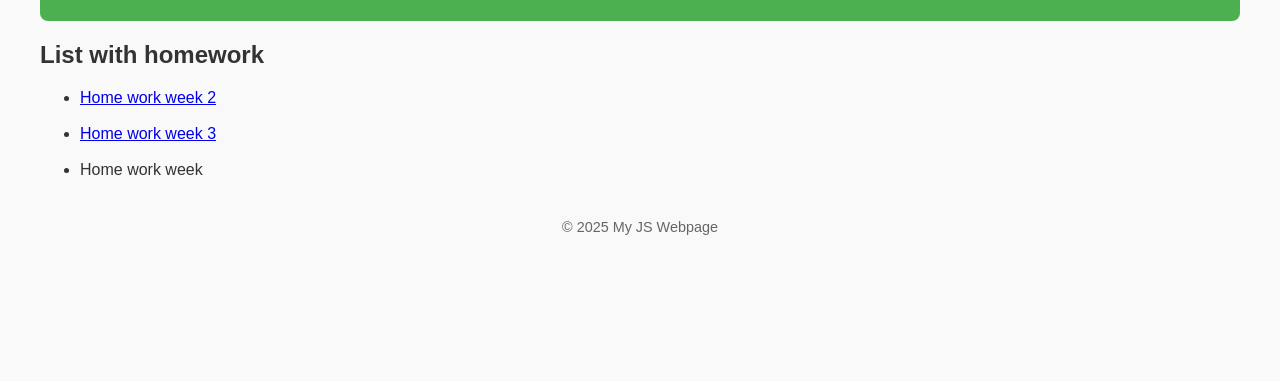
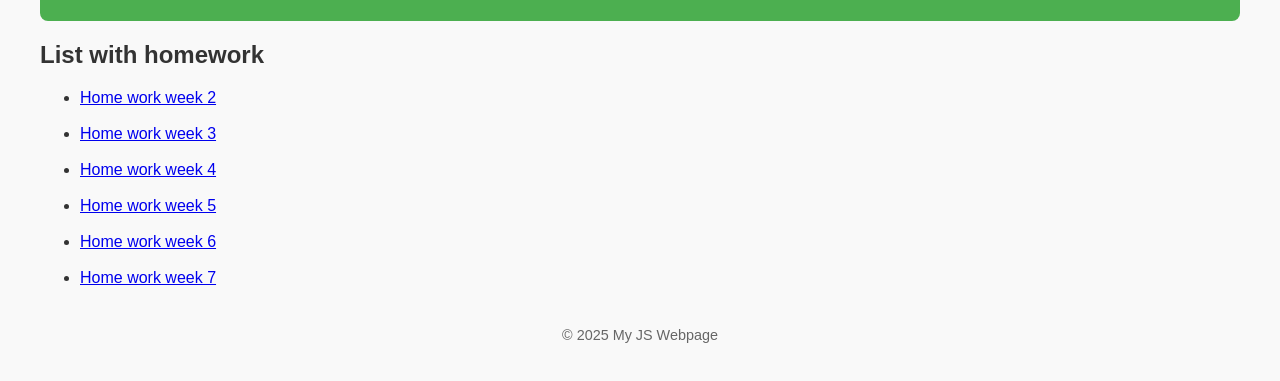
Before and after one commit to ivelinavramov/ivelinavramov.github.io, a plain HTML site: page index.html in a window 1280 px wide. Shown: the part 139-520 px from the top of the page. Drawn offline with Linux system fonts and the light colour scheme.

Commit message:
Update index.html

```diff
--- a/index.html
+++ b/index.html
@@ -38,11 +38,17 @@
 
     <h2>List with homework</h2>
   <ul>
-        <li><a href="hw2.html">Home work week 2</a></li>
+         <li><a href="hw2.html">Home work week 2</a></li>
         <br/>
-       <li><a href="hw3.html">Home work week 3</a></li>
+        <li><a href="hw3.html">Home work week 3</a></li>
         <br/>
-      <li>Home work week </li>
+         <li><a href="hw4.html">Home work week 4</a></li>
+          <br/>
+         <li><a href="hw5.html">Home work week 5</a></li>
+          <br/>
+         <li><a href="hw6.html">Home work week 6</a></li>
+          <br/>
+         <li><a href="hw7.html">Home work week 7</a></li>
     </ul>
   </main>
 
```
